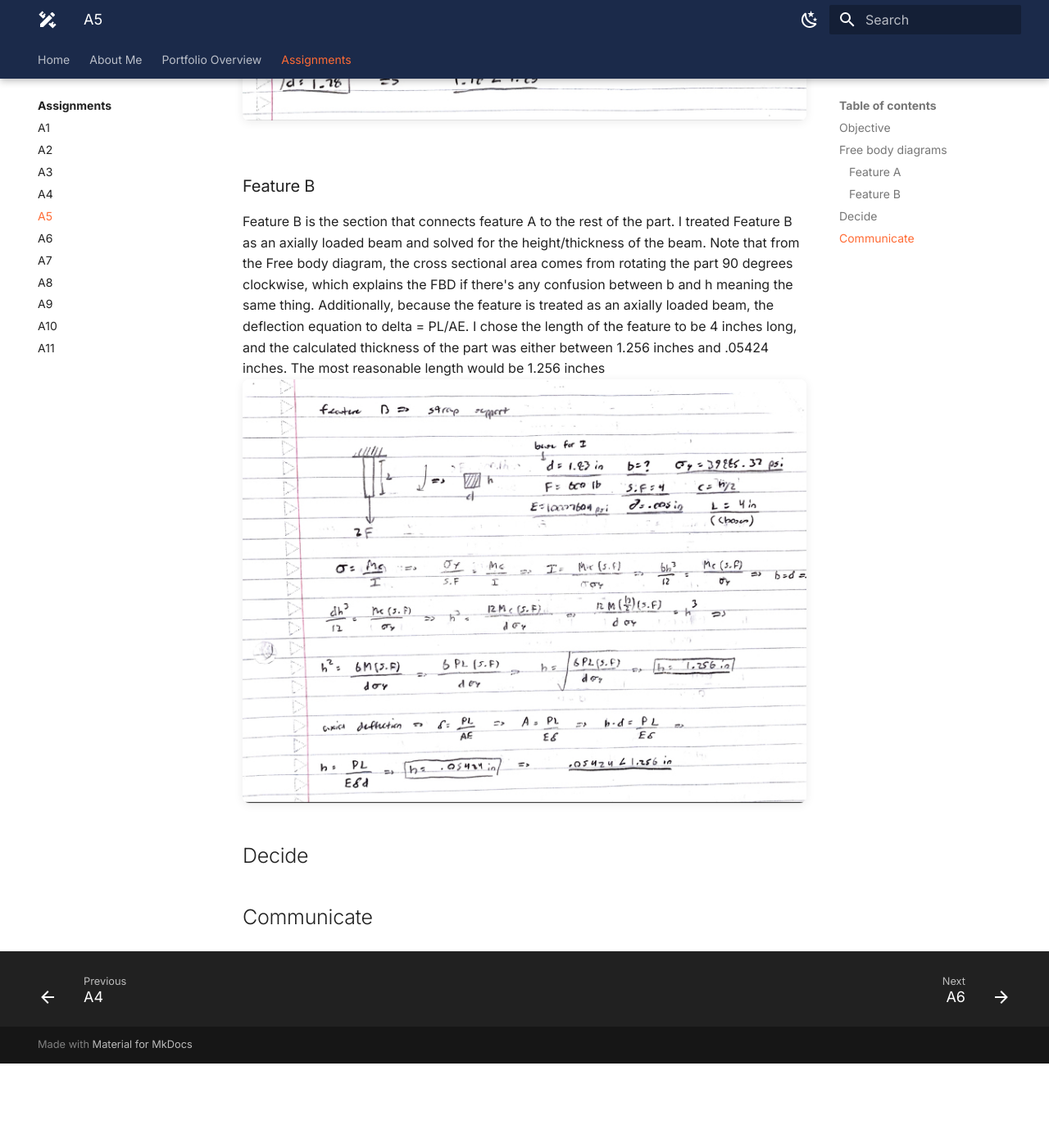
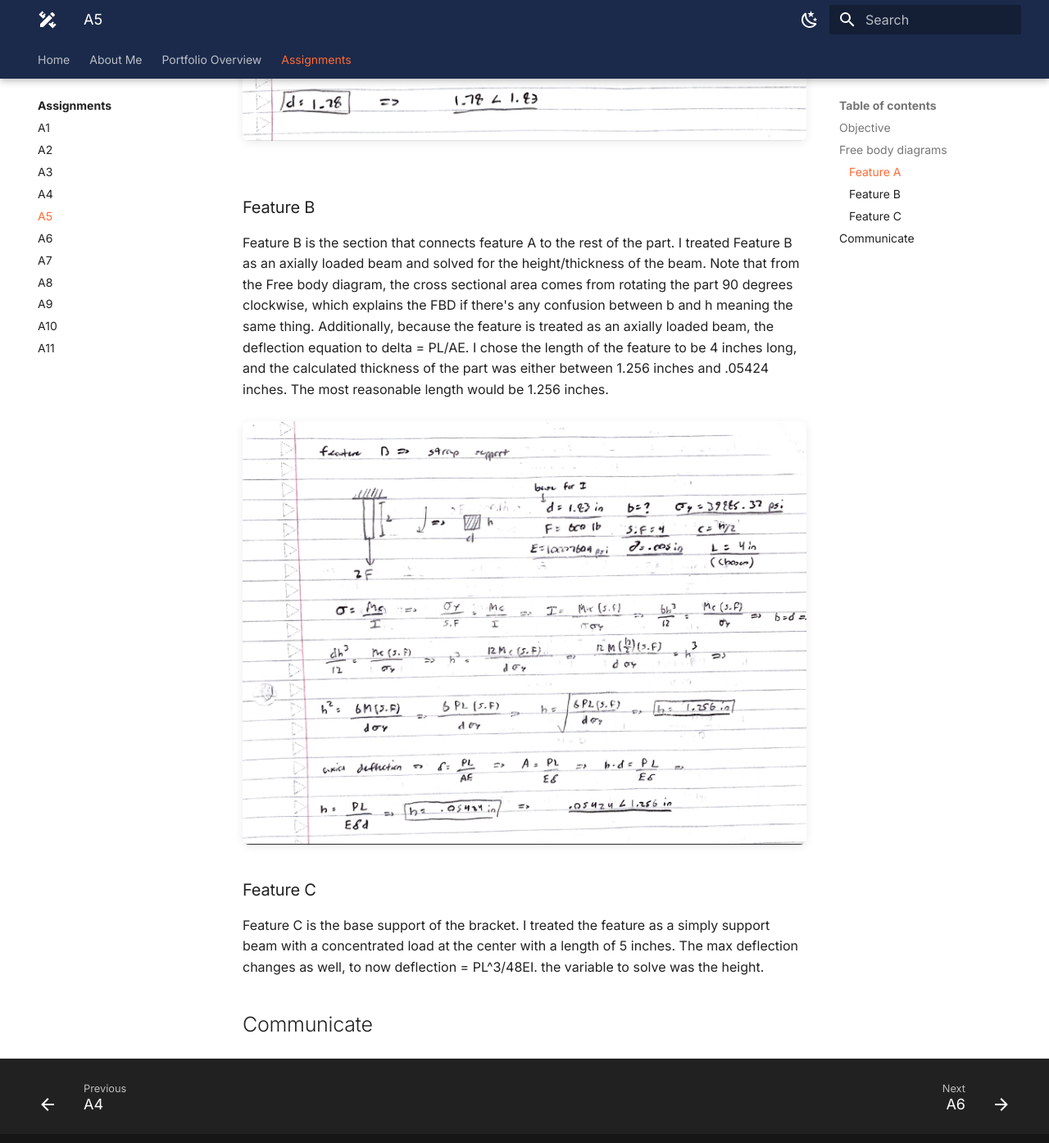
Before and after one commit to ajchiocca/megr2157-portfolio, an MkDocs documentation site: the page built from docs/assignments/A05/index.md, in a window 1280 px wide and 1400 px high, scrolled down 1871 px. Shown: the top 1395 px of the window at 82% size. Built offline with MkDocs 1.6.1 and Material for MkDocs 9.7.7, drawn with Linux system fonts in a browser that asks for light colours; before the commit the page ends 3169 px from its top, so only the background shows below that.

Commit message:
Update index.md

```diff
--- a/docs/assignments/A05/index.md
+++ b/docs/assignments/A05/index.md
@@ -12,15 +12,18 @@ The objective of this assignment is to design a component by analyzing the norma
 ### Feature A
 The first feature I worked on the dimensions were feature A. The variable optimized for bending and deflection is the diameter of the feature. All unknown variables other than the diameter were assumed/predetermined, which was the length for feature A, and I chose the length to be 5 inches. I chose the applied force to be 600lb, and my material as 6061-T6 aluminum with a modulus of elasticity of 10007604 psi, and a yield strength of 39885.32 psi. I treated feature A as a cantilever beam and solve for the diameter from the stress bending an max deflection equations for a cantilever beam. The two diameter found were 1.78 inches and 1.83 inches- to account for both bending and deflection, the larger diameter must be chosen.
 <br>
+<br>
 ![FTA](FTA.png)
 <br>
 <br>
 ### Feature B
-Feature B is the section that connects feature A to the rest of the part. I treated Feature B as an axially loaded beam and solved for the height/thickness of the beam.  Note that from the Free body diagram, the cross sectional area comes from rotating the part 90 degrees clockwise, which explains the FBD if there's any confusion between b and h meaning the same thing. Additionally, because the feature is treated as an axially loaded beam, the deflection equation to delta = PL/AE. I chose the length of the feature to be 4 inches long, and the calculated thickness of the part was either between 1.256 inches and .05424 inches. The most reasonable length would be 1.256 inches
+Feature B is the section that connects feature A to the rest of the part. I treated Feature B as an axially loaded beam and solved for the height/thickness of the beam.  Note that from the Free body diagram, the cross sectional area comes from rotating the part 90 degrees clockwise, which explains the FBD if there's any confusion between b and h meaning the same thing. Additionally, because the feature is treated as an axially loaded beam, the deflection equation to delta = PL/AE. I chose the length of the feature to be 4 inches long, and the calculated thickness of the part was either between 1.256 inches and .05424 inches. The most reasonable length would be 1.256 inches.
+<br>
+<br>
 ![FTB](FTB.png)
 
-
-## Decide
+### Feature C
+Feature C is the base support of the bracket. I treated the feature as a simply support beam with a concentrated load at the center with a length of 5 inches. The max deflection changes as well, to now deflection = PL^3/48EI. the variable to solve was the height.
 
 
 ## Communicate
```
